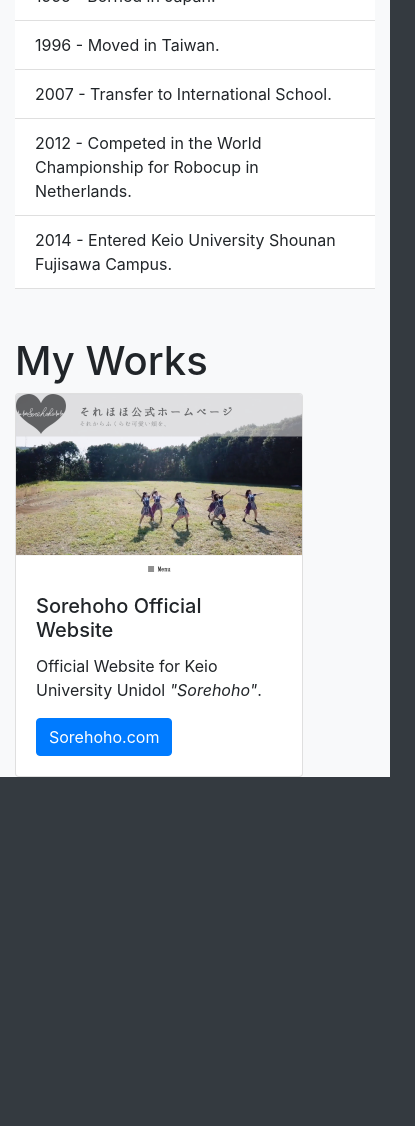
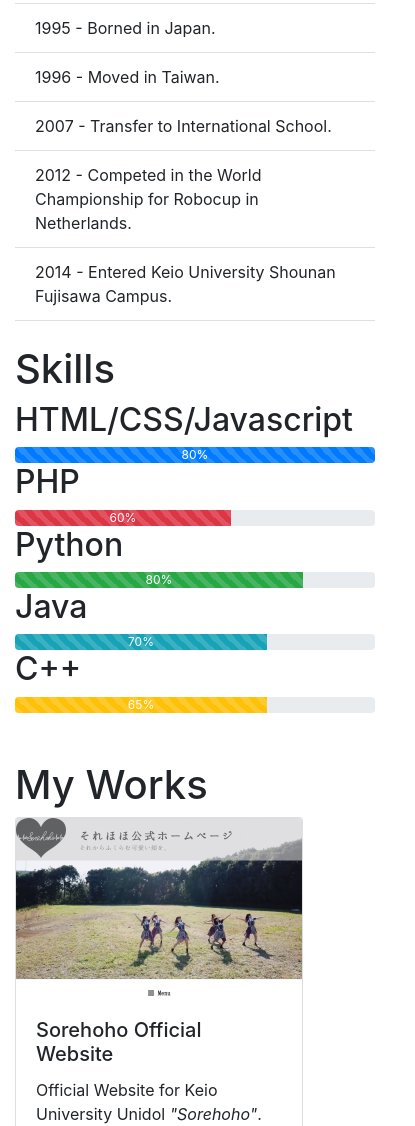
Before and after one commit to ShawnH-Code/Shawn.github.io, a plain HTML site: page index.html in a window 390 px wide. Shown: the part 874-2000 px from the top of the page, 415 px wide, since content can reach past the window. Before the commit the page ends 1651 px from the top, so only its background shows below. Drawn offline with nearby package versions, Linux system fonts and the light colour scheme.

Commit message:
minaoshi

```diff
--- a/index.html
+++ b/index.html
@@ -15,9 +15,8 @@
   <![endif]-->
 </head>
 
-<body class="bg-dark">
-  <div class="container bg-light">
-    <nav class="navbar sticky-top navbar-expand-md navbar-dark bg-dark">
+<body>
+  <nav class="container navbar sticky-top navbar-expand-md navbar-dark bg-dark">
     <button class="navbar-toggler" type="button" data-toggle="collapse" data-target="#navbarSupportedContent" aria-controls="navbarSupportedContent"
       aria-expanded="false" aria-label="Toggle navigation">
       <span class="navbar-toggler-icon"></span>
@@ -32,6 +31,9 @@
         </li>
         <li class="nav-item active">
           <a class="nav-link" href="about.html">About</a>
+        </li>
+        <li class="nav-item active">
+          <a class="nav-link" href="about.html">Skills</a>
         </li>
         <li class="nav-item dropdown">
           <a class="nav-link dropdown-toggle" href="#" id="navbarDropdown" role="button" data-toggle="dropdown" aria-haspopup="true"
@@ -48,11 +50,12 @@
       </ul>
     </div>
   </nav>
-    <div class="row">
-      <div class="col-sm-7 mx-auto py-3">
-        <img src="img/profile-img.jpg">
+  <div class="container">
+    <div class="row align-items-center">
+      <div class="col-sm-7">
+        <img src="img/profile-img.png" class="float-right">
       </div>
-      <div class="col-sm-5 text-left py-5">
+      <div class="col-sm-5">
         <h2>Hi! I'm
           <a href="https://twitter.com/">@Shotaro</a>.
         </h2>
@@ -81,13 +84,44 @@
         2014 - Entered Keio University Shounan Fujisawa Campus.
       </li>
     </ul>
+    <h1 class="pt-4">Skills</h1>
+    <h2>HTML/CSS/Javascript</h2>
+    <div class="progress">
+      <div class="progress-bar progress-bar-striped" role="progressbar" style="width: 100%;" aria-valuenow="25" aria-valuemin="0"
+        aria-valuemax="100">80%</div>
+    </div>
+    <h2>PHP</h2>
+    <div class="progress">
+      <div class="progress-bar progress-bar-striped bg-danger" role="progressbar" style="width: 60%;" aria-valuenow="25" aria-valuemin="0"
+        aria-valuemax="100">60%</div>
+    </div>
+    <h2>Python</h2>
+    <div class="progress">
+      <div class="progress-bar progress-bar-striped bg-success" role="progressbar" style="width: 80%;" aria-valuenow="25" aria-valuemin="0"
+        aria-valuemax="100">80%</div>
+    </div>
+    <h2>Java</h2>
+    <div class="progress">
+      <div class="progress-bar progress-bar-striped bg-info" role="progressbar" style="width: 70%;" aria-valuenow="25" aria-valuemin="0"
+        aria-valuemax="100">70%</div>
+    </div>
+    <h2>C++</h2>
+    <div class="progress">
+      <div class="progress-bar progress-bar-striped bg-warning" role="progressbar" style="width: 70%;" aria-valuenow="25" aria-valuemin="0"
+        aria-valuemax="100">65%</div>
+    </div>
     <h1 class="pt-5">My Works</h1>
+    <div class="row">
+      <div class="col">
         <div class="card" style="width: 18rem;">
           <img class="card-img-top" src="img/sorehoho.png" alt="Card image cap">
           <div class="card-body">
             <h5 class="card-title">Sorehoho Official Website</h5>
-        <p class="card-text">Official Website for Keio University Unidol <em>"Sorehoho"</em>.</p>
+            <p class="card-text">Official Website for Keio University Unidol
+              <em>"Sorehoho"</em>.</p>
             <a href="http://sorehoho.com/" class="btn btn-primary">Sorehoho.com</a>
+          </div>
+        </div>
       </div>
     </div>
   </div>
```
Also changed, not shown: img/profile-img.png (added), img/profile-img.svg (added). Lines whose indentation alone changed are shown as unchanged.
